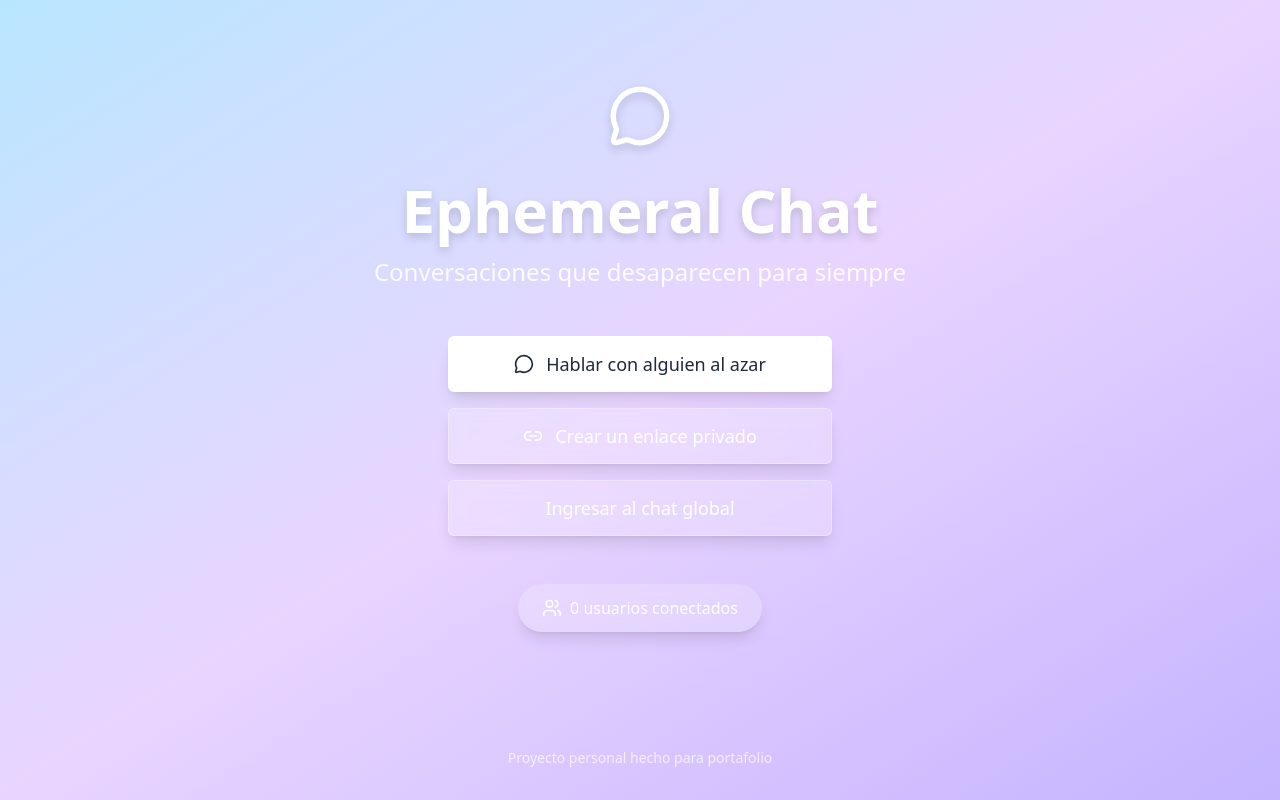
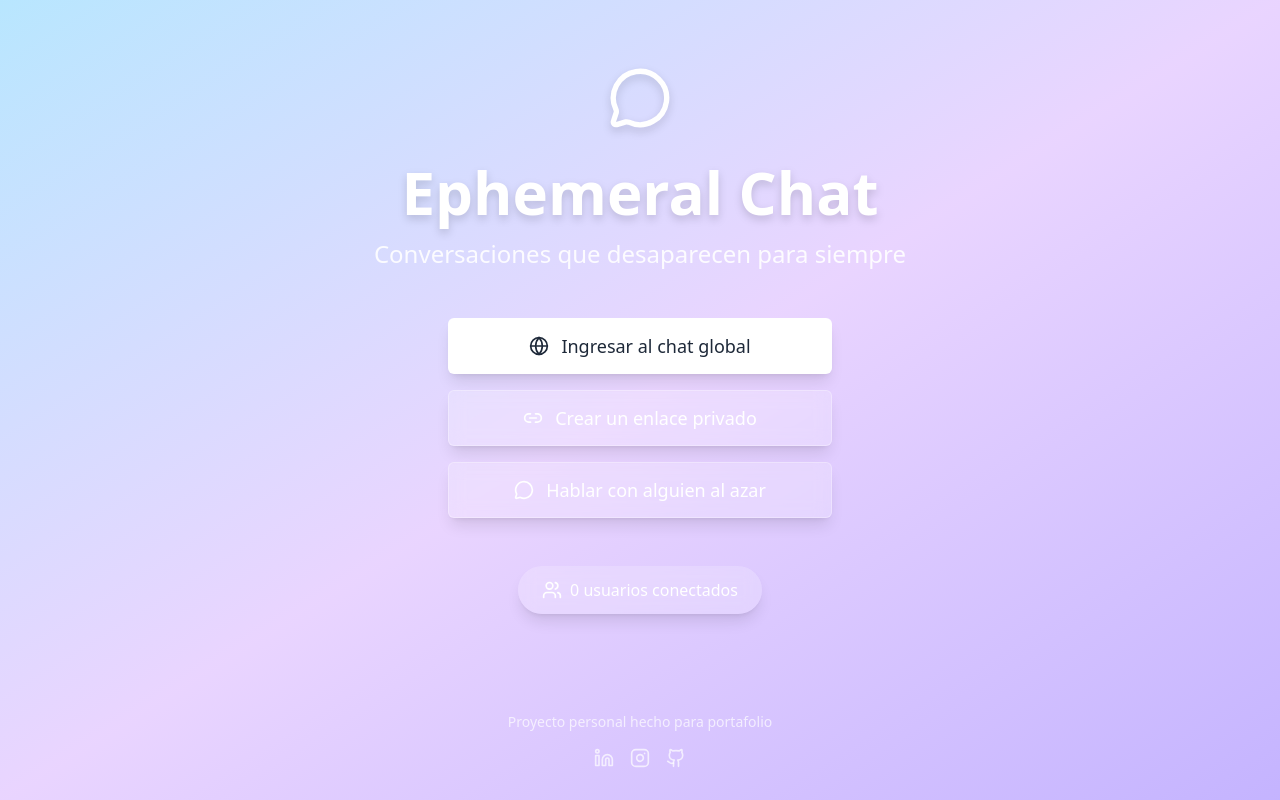
Before and after one commit to esteban-abanto-2709/Ephemeral-Chat, a React (Vite) app in the folder client/: page / in a window 1280 px wide. Built offline with nearby package versions, Linux system fonts and the light colour scheme; no server answers.

Commit message:
Refactor(Chat): Implement chat components including ChatArea, ChatHeader, ChatInput, and message bubbles

```diff
--- a/client/src/components/MessagesArea.tsx
+++ b/client/src/components/Chat/ChatArea.tsx
@@ -1,14 +1,14 @@
 import { useEffect, useRef } from 'react';
 import type { Message } from '@/types/Message';
 
-import { MessageRenderer } from '@/components/MessageRenderer';
+import { MessageRenderer } from '@/components/Messages/MessageRenderer';
 
-interface MessagesAreaProps {
+interface ChatAreaProps {
     messages: Message[];
     ownId: string;
 }
 
-export const MessagesArea = ({ messages, ownId }: MessagesAreaProps) => {
+export const ChatArea = ({ messages, ownId }: ChatAreaProps) => {
     const messagesEndRef = useRef<HTMLDivElement>(null);
 
     // Auto-scroll cuando cambia la lista de mensajes
--- /dev/null
+++ b/client/src/components/Chat/ChatHeader.tsx
@@ -0,0 +1,41 @@
+import { useNavigate } from 'react-router-dom';
+
+import { ArrowLeft } from "lucide-react";
+
+interface ChatHeaderProps {
+  title: string;
+  icon: React.ReactNode;
+  connectedCount: number;
+}
+
+export const ChatHeader = ({ title, icon, connectedCount }: ChatHeaderProps) => {
+  const navigate = useNavigate();
+
+  return (
+    <header className="bg-card border-b p-4 shadow-sm">
+      <div className="flex items-center justify-between">
+        <div className="flex items-center">
+          <button
+            onClick={() => navigate('/')}
+            type="button"
+            className="mr-3 h-9 w-9 flex items-center justify-center rounded-md bg-gray-200 hover:bg-gray-300 transition-colors cursor-pointer focus:outline-none focus:ring-2 focus:ring-ring"
+          >
+            <ArrowLeft className="h-5 w-5 text-gray-800" />
+          </button>
+          <div>
+            <div className="flex items-center">
+              {icon}
+              <h1 className="text-lg font-semibold ml-2">{title}</h1>
+            </div>
+            <div className="flex items-center mt-1">
+              <div className="w-2 h-2 rounded-full bg-green-500 mr-2" />
+              <span className="text-sm text-muted-foreground">
+                {connectedCount} {connectedCount === 1 ? 'conectado' : 'conectados'}
+              </span>
+            </div>
+          </div>
+        </div>
+      </div>
+    </header >
+  );
+};
--- a/client/src/components/MessageInput.tsx
+++ b/client/src/components/Chat/ChatInput.tsx
@@ -1,11 +1,11 @@
 import { useState } from 'react';
 import { Send } from 'lucide-react';
 
-interface MessageInputProps {
+interface ChatInputProps {
   onSendMessage: (message: string) => void;
 }
 
-export const MessageInput = ({ onSendMessage }: MessageInputProps) => {
+export const ChatInput = ({ onSendMessage }: ChatInputProps) => {
   const [message, setMessage] = useState('');
 
   const handleSubmit = (e: React.FormEvent) => {
--- a/client/src/components/MessageRenderer.tsx
+++ b/client/src/components/Messages/MessageRenderer.tsx
@@ -1,8 +1,8 @@
 import type { Message } from '@/types/Message';
 
-import { SystemMessageBubble } from '@/components/Chat/SystemMessageBubble';
-import { EmitterMessageBubble } from '@/components/Chat/EmitterMessageBubble';
-import { ReceiverMessageBubble } from '@/components/Chat/ReceiverMessageBubble';
+import { SystemMessageBubble } from '@/components/Messages/SystemMessageBubble';
+import { EmitterMessageBubble } from '@/components/Messages/EmitterMessageBubble';
+import { ReceiverMessageBubble } from '@/components/Messages/ReceiverMessageBubble';
 
 interface MessageRendererProps {
   message: Message;
--- a/client/src/pages/GlobalChat.tsx
+++ b/client/src/pages/GlobalChat.tsx
@@ -2,8 +2,11 @@ import { useContext, useEffect, useState } from 'react';
 import { SocketContext } from '@/context/SocketContext';
 
 import type { Message } from '@/types/Message';
-import { MessagesArea } from '@/components/MessagesArea';
-import { MessageInput } from '@/components/MessageInput';
+import { ChatHeader } from "@/components/Chat/ChatHeader";
+import { ChatArea } from '@/components/Chat/ChatArea';
+import { ChatInput } from '@/components/Chat/ChatInput';
+
+import { Globe } from 'lucide-react';
 
 function GlobalChat() {
   const socket = useContext(SocketContext);
@@ -62,23 +65,13 @@ function GlobalChat() {
     <div className='min-h-screen bg-gradient-to-br from-sky-200 via-purple-200 to-violet-300 flex justify-center'>
       <div className="flex flex-col h-screen bg-gray-50" style={{ width: '100%', maxWidth: '600px' }}>
 
-        {/* Header */}
-        <header className="bg-white border-b border-gray-200 p-4 shadow-sm">
-          <div className="flex items-center justify-between">
-            <div className="flex items-center">
-              <div>
-                <h1 className="text-lg font-semibold text-gray-800">
-                  Chat Global
-                </h1>
-                <div className="flex items-center">
-                </div>
-              </div>
-            </div>
-          </div>
-        </header>
-
-        <MessagesArea messages={messages} ownId={socket.id} />
-        <MessageInput onSendMessage={handleSendMessage} />
+        <ChatHeader
+          title="Global Chat"
+          icon={<Globe className="h-5 w-5" />}
+          connectedCount={45}
+        />
+        <ChatArea messages={messages} ownId={socket.id} />
+        <ChatInput onSendMessage={handleSendMessage} />
       </div>
     </div>
   );
--- a/client/src/pages/Landing.tsx
+++ b/client/src/pages/Landing.tsx
@@ -2,7 +2,8 @@ import { useContext, useEffect, useState } from 'react';
 import { SocketContext } from '@/context/SocketContext';
 
 import { useNavigate } from 'react-router-dom';
-import { MessageCircle, Link2, Users } from 'lucide-react';
+import { MessageCircle, Link2, Users, Globe } from 'lucide-react';
+import { Linkedin, Instagram, Github } from 'lucide-react';
 
 import GradientBackground from '@/components/GradientBackground';
 
@@ -13,9 +14,7 @@ function Landing() {
     const [userCount, setUserCount] = useState(0);
 
     useEffect(() => {
-        console.log('[Landing] Socket connected:', socket);
-
-		if (!socket) return;
+        if (!socket) return;
 
         socket.on('users:count', (count) => {
             setUserCount(count);
@@ -50,11 +49,11 @@ function Landing() {
                         {/* Action Buttons */}
                         <div className="space-y-4 mb-12">
                             <button
-                                onClick={() => navigate('/chat/random/1234')}
+                                onClick={() => navigate('/chat/global')}
                                 className="w-full max-w-sm h-14 px-6 text-lg font-medium bg-white text-gray-800 hover:bg-gray-50 shadow-lg transition-all duration-200 hover:shadow-xl rounded-md inline-flex items-center justify-center"
                             >
-                                <MessageCircle className="mr-3 h-5 w-5" />
-                                Hablar con alguien al azar
+                                <Globe className="mr-3 h-5 w-5" />
+                                Ingresar al chat global
                             </button>
 
                             <button
@@ -66,10 +65,11 @@ function Landing() {
                             </button>
 
                             <button
-                                onClick={() => navigate('/chat/global')}
+                                onClick={() => navigate('/chat/random/1234')}
                                 className="w-full max-w-sm h-14 px-6 text-lg font-medium bg-white/20 border border-white/30 text-white hover:bg-white/30 shadow-lg transition-all duration-200 hover:shadow-xl rounded-md inline-flex items-center justify-center backdrop-blur-sm"
                             >
-                                Ingresar al chat global
+                                <MessageCircle className="mr-3 h-5 w-5" />
+                                Hablar con alguien al azar
                             </button>
                         </div>
 
@@ -83,9 +83,37 @@ function Landing() {
 
                 {/* Footer */}
                 <footer className="text-center py-8">
-                    <p className="text-white/70 text-sm">
+                    <p className="text-white/70 text-sm mb-4">
                         Proyecto personal hecho para portafolio
                     </p>
+
+                    {/* Social Links */}
+                    <div className="flex justify-center space-x-4">
+                        <a
+                            href="https://www.linkedin.com/in/esteban-abanto/"
+                            target="_blank"
+                            rel="noopener noreferrer"
+                            className="text-white/70 hover:text-white transition-colors duration-200"
+                        >
+                            <Linkedin className="h-5 w-5" />
+                        </a>
+                        <a
+                            href="https://www.instagram.com/esteban.abanto.2709/"
+                            target="_blank"
+                            rel="noopener noreferrer"
+                            className="text-white/70 hover:text-white transition-colors duration-200"
+                        >
+                            <Instagram className="h-5 w-5" />
+                        </a>
+                        <a
+                            href="https://github.com/esteban-abanto-2709"
+                            target="_blank"
+                            rel="noopener noreferrer"
+                            className="text-white/70 hover:text-white transition-colors duration-200"
+                        >
+                            <Github className="h-5 w-5" />
+                        </a>
+                    </div>
                 </footer>
             </div>
         </GradientBackground>
```
Also changed, not shown: client/src/components/Messages/EmitterMessageBubble.tsx (renamed from client/src/components/Chat/EmitterMessageBubble.tsx), client/src/components/Messages/ReceiverMessageBubble.tsx (renamed from client/src/components/Chat/ReceiverMessageBubble.tsx), client/src/components/Messages/SystemMessageBubble.tsx (renamed from client/src/components/Chat/SystemMessageBubble.tsx).
